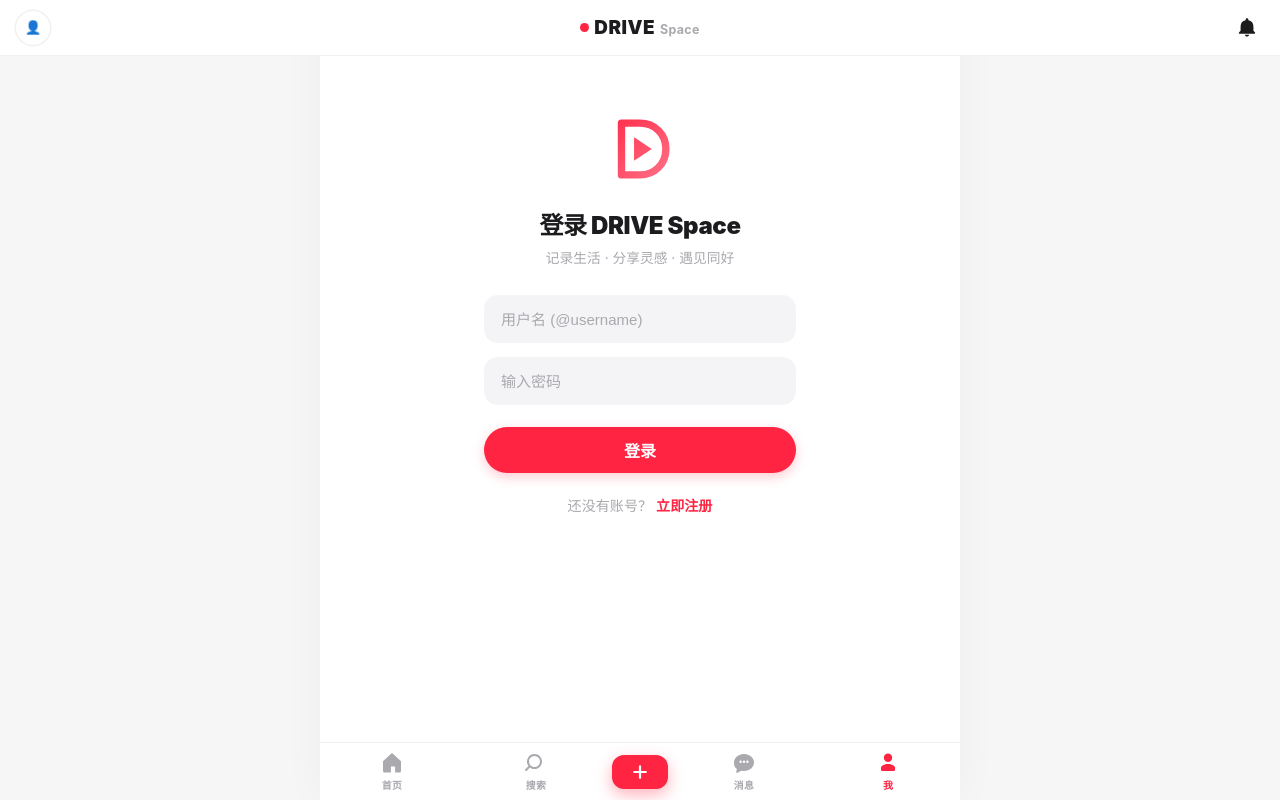
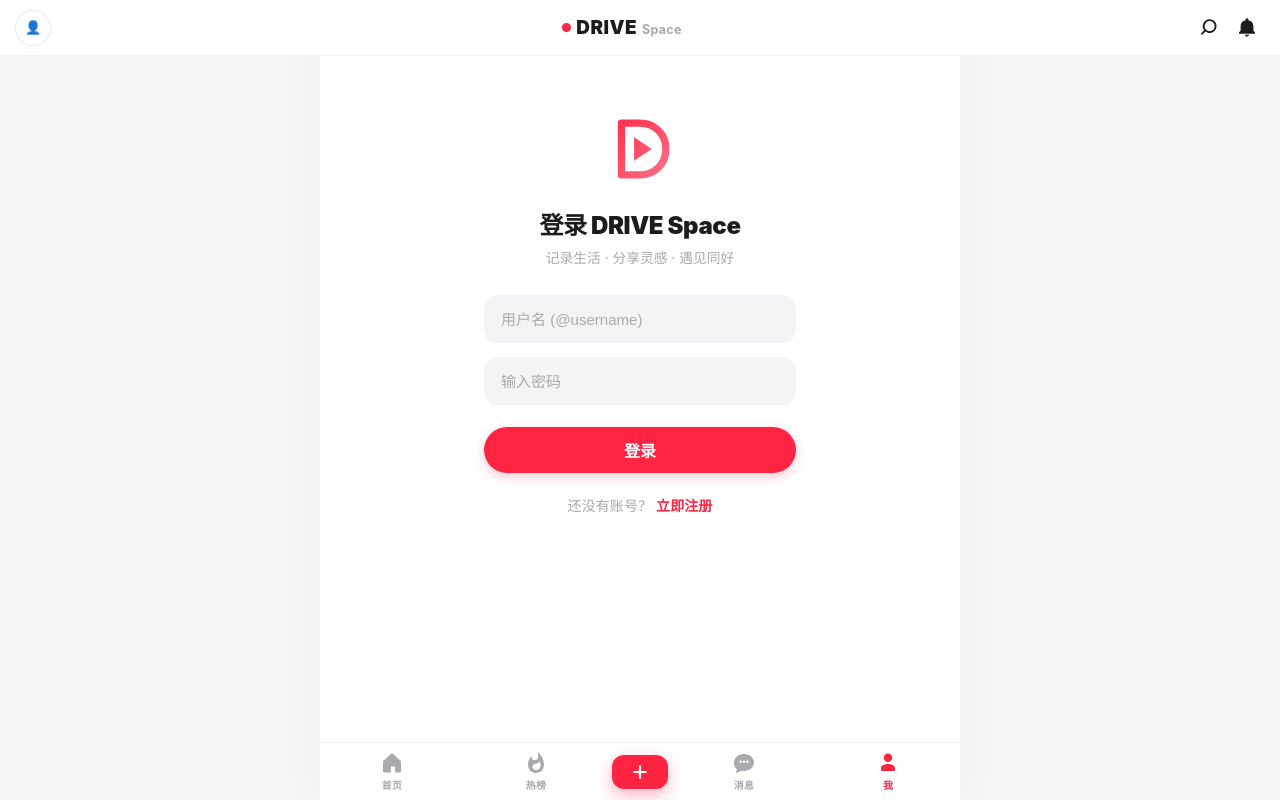
Before and after one commit to ctg12581/drive-platform, a Vue app in the folder apps/web/: page /#/auth in a window 1280 px wide. Built offline with nearby package versions, Linux system fonts and the light colour scheme.

Commit message:
feat(web): 搜索移至首页右上角，底部导航搜索位改为热榜（?tab=rank 直达热榜页）

```diff
--- a/apps/web/src/App.vue
+++ b/apps/web/src/App.vue
@@ -15,10 +15,15 @@
         <span class="brand-sub">Space</span>
       </div>
 
-      <button class="top-bell" @click="router.push('/notifications')" aria-label="通知">
-        <svg viewBox="0 0 24 24" class="top-svg"><path d="M12 22a2.5 2.5 0 0 0 2.45-2h-4.9A2.5 2.5 0 0 0 12 22zm7-6.5V11a7 7 0 0 0-5.5-6.84V3.5a1.5 1.5 0 0 0-3 0v.66A7 7 0 0 0 5 11v4.5l-1.6 1.6a1 1 0 0 0 .7 1.7h15.8a1 1 0 0 0 .7-1.7L19 15.5z"/></svg>
-        <span v-if="chatStore.pendingRequestsCount > 0" class="top-bell-badge">{{ chatStore.pendingRequestsCount }}</span>
-      </button>
+      <div class="top-actions">
+        <button class="top-act" @click="router.push('/search')" aria-label="搜索">
+          <svg viewBox="0 0 24 24" class="top-svg"><path d="M10.5 3a7.5 7.5 0 1 1-4.55 13.46l-3.2 3.2a1 1 0 1 1-1.42-1.42l3.2-3.2A7.5 7.5 0 0 1 10.5 3zm0 2a5.5 5.5 0 1 0 0 11 5.5 5.5 0 0 0 0-11z"/></svg>
+        </button>
+        <button class="top-bell" @click="router.push('/notifications')" aria-label="通知">
+          <svg viewBox="0 0 24 24" class="top-svg"><path d="M12 22a2.5 2.5 0 0 0 2.45-2h-4.9A2.5 2.5 0 0 0 12 22zm7-6.5V11a7 7 0 0 0-5.5-6.84V3.5a1.5 1.5 0 0 0-3 0v.66A7 7 0 0 0 5 11v4.5l-1.6 1.6a1 1 0 0 0 .7 1.7h15.8a1 1 0 0 0 .7-1.7L19 15.5z"/></svg>
+          <span v-if="chatStore.pendingRequestsCount > 0" class="top-bell-badge">{{ chatStore.pendingRequestsCount }}</span>
+        </button>
+      </div>
     </header>
 
     <!-- 主内容区 -->
@@ -30,14 +35,14 @@
 
     <!-- 底部固定导航栏（小红书五宫格） -->
     <nav class="mobile-bottom-bar">
-      <router-link to="/home" :class="['bottom-link', { active: route.path === '/home' }]" aria-label="首页">
+      <router-link to="/home" :class="['bottom-link', { active: route.path === '/home' && route.query.tab !== 'rank' }]" aria-label="首页">
         <svg viewBox="0 0 24 24" class="svg-icon"><path d="M11.3 2.6a1 1 0 0 1 1.4 0l8 7.4a1 1 0 0 1 .3.74V20a1.5 1.5 0 0 1-1.5 1.5h-4.4v-6.1h-4.2v6.1H4.5A1.5 1.5 0 0 1 3 20v-9.26a1 1 0 0 1 .3-.74l8-7.4z"/></svg>
         <span class="bottom-label">首页</span>
       </router-link>
 
-      <router-link to="/search" :class="['bottom-link', { active: route.path === '/search' }]" aria-label="搜索">
-        <svg viewBox="0 0 24 24" class="svg-icon"><path d="M10.5 3a7.5 7.5 0 1 1-4.55 13.46l-3.2 3.2a1 1 0 1 1-1.42-1.42l3.2-3.2A7.5 7.5 0 0 1 10.5 3zm0 2a5.5 5.5 0 1 0 0 11 5.5 5.5 0 0 0 0-11z"/></svg>
-        <span class="bottom-label">搜索</span>
+      <router-link :to="{ path: '/home', query: { tab: 'rank' } }" :class="['bottom-link', { active: isRankTab }]" aria-label="热榜">
+        <svg viewBox="0 0 24 24" class="svg-icon"><path d="M13.5.67s.74 2.65.74 4.8c0 2.06-1.35 3.73-3.41 3.73-2.07 0-3.63-1.67-3.63-3.73l.03-.36C5.21 7.51 4 10.62 4 14c0 4.42 3.58 8 8 8s8-3.58 8-8C20 8.61 17.41 3.8 13.5.67zM11.71 19c-1.78 0-3.22-1.4-3.22-3.14 0-1.62 1.05-2.76 2.81-3.12 1.77-.36 3.6-1.21 4.62-2.58.39 1.29.59 2.65.59 4.04 0 2.65-2.15 4.8-4.8 4.8z"/></svg>
+        <span class="bottom-label">热榜</span>
       </router-link>
 
       <button class="bottom-publish" @click="openCompose" aria-label="发布">
@@ -141,7 +146,7 @@
 </template>
 
 <script setup>
-import { ref, onMounted, watch } from 'vue'
+import { ref, computed, onMounted, watch } from 'vue'
 import { isUrl } from '@drive/shared'
 import { useAuthStore } from './store/auth'
 import { useChatStore } from './store/chat'
@@ -155,6 +160,8 @@ const chatStore = useChatStore()
 const momentsStore = useMomentsStore()
 const router = useRouter()
 const route = useRoute()
+
+const isRankTab = computed(() => route.path === '/home' && route.query.tab === 'rank')
 
 const isMobileMenuOpen = ref(false)
 const showComposeModal = ref(false)
@@ -345,6 +352,12 @@ body {
   color: var(--xhs-text-3);
   letter-spacing: 0.3px;
 }
+.top-actions {
+  display: flex;
+  align-items: center;
+  gap: 2px;
+}
+.top-act,
 .top-bell {
   position: relative;
   width: 34px;
--- a/apps/web/src/views/HomeView.vue
+++ b/apps/web/src/views/HomeView.vue
@@ -1,13 +1,10 @@
 <!-- src/views/HomeView.vue · 小红书瀑布流首页 -->
 <template>
   <div class="feed-container">
-    <!-- 顶部频道切换 -->
-    <div class="feed-tabs">
+    <!-- 顶部频道切换（热榜已移至底部导航，此处仅保留推荐/关注） -->
+    <div v-if="currentSubTab !== 'rank'" class="feed-tabs">
       <button @click="changeTab('hot')" :class="['feed-tab-btn', { active: currentSubTab === 'hot' }]">
         <span class="tab-text">推荐</span>
-      </button>
-      <button @click="changeTab('rank')" :class="['feed-tab-btn', { active: currentSubTab === 'rank' }]">
-        <span class="tab-text">热榜</span>
       </button>
       <button @click="changeTab('following')" :class="['feed-tab-btn', { active: currentSubTab === 'following' }]">
         <span class="tab-text">关注</span>
@@ -171,6 +168,7 @@
 
 <script setup>
 import { ref, reactive, computed, onMounted, onUnmounted, watch } from 'vue'
+import { useRoute, useRouter } from 'vue-router'
 import { isUrl } from '@drive/shared'
 import { useAuthStore } from '../store/auth'
 import { useMomentsStore } from '../store/home'
@@ -182,8 +180,13 @@ import { fetchUserProfile } from '../utils/userProfile'
 const authStore = useAuthStore()
 const momentsStore = useMomentsStore()
 const chatStore = useChatStore()
+const route = useRoute()
+const router = useRouter()
 
-const currentSubTab = ref('hot') // 'hot' 推荐, 'rank' 热榜, 'following' 关注
+// 频道可由底部「热榜」入口通过 ?tab=rank 打开
+const queryTab = route.query.tab
+const initialTab = queryTab === 'rank' || queryTab === 'following' ? queryTab : 'hot'
+const currentSubTab = ref(initialTab) // 'hot' 推荐, 'rank' 热榜, 'following' 关注
 const posts = ref(momentsStore.cachedPosts)
 const loading = ref(posts.value.length === 0)
 const activeProfile = ref(null)
@@ -331,7 +334,11 @@ let lastFetchedTime = ''
 let checkInterval = null
 
 onMounted(() => {
-  loadPage('hot', 1)
+  if (initialTab === 'following') {
+    fetchTimeline(1)
+  } else {
+    loadPage(initialTab, 1)
+  }
   window.addEventListener('moments:new', onNewMoments)
   checkInterval = setInterval(checkNewPosts, 60000)
 })
@@ -382,7 +389,7 @@ const goFollowingPage = (page) => {
   window.scrollTo({ top: 0, behavior: 'smooth' })
 }
 
-const changeTab = (tab) => {
+const changeTab = (tab, fromRoute = false) => {
   if (currentSubTab.value === tab) return
   currentSubTab.value = tab
   if (tab === 'following') {
@@ -393,7 +400,21 @@ const changeTab = (tab) => {
   } else if (tab === 'rank' && lists.rank.items.length === 0) {
     loadPage('rank', 1)
   }
+  // 同步到路由 query，保证底部导航高亮（首页 / 热榜）正确
+  if (!fromRoute) {
+    const query = tab === 'hot' ? {} : { tab }
+    router.replace({ path: '/home', query }).catch(() => {})
+  }
 }
+
+// 底部导航切换（如点「热榜」/「首页」）时，路由 query 变化 -> 同步频道
+watch(
+  () => route.query.tab,
+  (t) => {
+    const target = t === 'rank' || t === 'following' ? t : 'hot'
+    if (target !== currentSubTab.value) changeTab(target, true)
+  },
+)
 
 const onNewMoments = (event) => {
   newPostsCount.value += Number(event && event.detail) || 1
```
